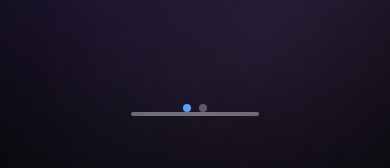
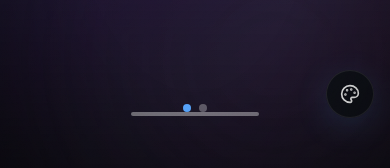
Before and after one commit to saidElamri/portfolio2, a React (Vite) app: page / in a window 390 px wide. Shown: the part 630-798 px from the top of the page. Built offline with nearby package versions, Linux system fonts and the light colour scheme.

Commit message:
fix: Enable ThemePicker on mobile by removing hidden wrapper in App.jsx

```diff
--- a/src/App.jsx
+++ b/src/App.jsx
@@ -365,10 +365,8 @@ const PortfolioContent = () => {
 
       <Grain />
 
-      {/* Theme Picker - desktop only */}
-      <div className="hidden md:block">
-        <ThemePicker />
-      </div>
+      {/* Theme Picker - responsive, works on both mobile and desktop */}
+      <ThemePicker />
 
       {/* Mobile Status Bar */}
       {isMobile && <MobileStatusBar />}
```
